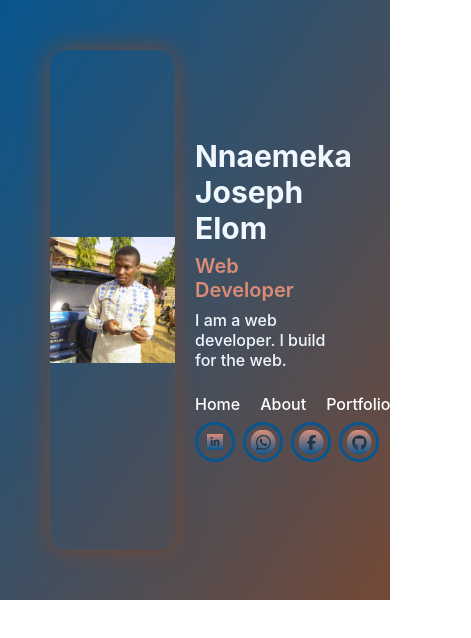
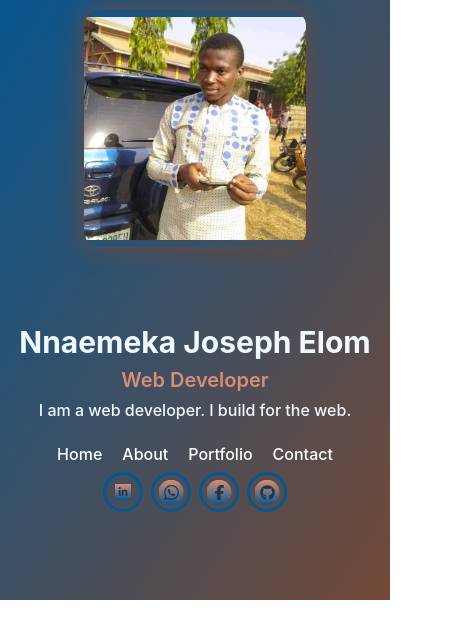
Before and after one commit to nnaemeka-11/myportfolio, a React (Vite) app: page / in a window 390 px wide. Shown: the top 638 px of the page, 471 px wide, since content can reach past the window. Built offline with nearby package versions, Linux system fonts and the light colour scheme.

Commit message:
responsive

```diff
--- a/src/App.tsx
+++ b/src/App.tsx
@@ -1,13 +1,8 @@
-import Home from './pages/Home/Home'
+import AppRouter from "./router/AppRouter";
+
 function App() {
 
-  return (
-    <>
-      <div>
-        <Home />
-      </div>
-    </>
-  )
+  return <AppRouter />;
 }
 
 export default App
--- a/src/components/nav/NavBar.module.css
+++ b/src/components/nav/NavBar.module.css
@@ -11,3 +11,7 @@ li:hover{
     border-bottom: 2px solid #d78a74;
     padding-bottom: 2px;
 }
+a{
+    text-decoration: none;
+    color: unset;
+}
--- a/src/components/nav/NavBar.tsx
+++ b/src/components/nav/NavBar.tsx
@@ -1,13 +1,14 @@
+import { Link } from 'react-router-dom'
 import styles from './NavBar.module.css'
 
 function NavBar() {
   return (
     <div>
         <ul className={styles.NavBar}>
-            <li>Home</li>
-            <li>About</li>
-            <li>Portfolio</li>
-            <li>Contact</li>
+            <li><Link to={"/"}>Home</Link></li>
+            <li><Link to={"/about"}>About</Link></li>
+            <li><Link to={"/portfolio"}>Portfolio</Link></li>
+            <li><Link to={"/contact"}>Contact</Link></li>
         </ul>
     </div>
   )
--- a/src/pages/Home/Home.module.css
+++ b/src/pages/Home/Home.module.css
@@ -87,3 +87,34 @@
     padding: 5px;
     clip-path: circle();
 }
+@media screen and (max-width: 700px) {
+    .Container{
+        flex-direction: column;
+        justify-content: none;
+    }
+    .ProfilePix{
+        width: 60%;
+        margin: auto;
+        height: 400px;
+    }
+    .Content{
+        width: 100%;
+        align-items: center;
+    }
+}
+@media screen and (max-width: 460px){
+    .Container{
+        padding: 10px;
+    }
+}
+@media screen and (max-width: 375px){
+    .Name{
+        font-size: 20px;
+    }
+    .Description{
+        font-size: 16px;
+    }
+    .Details{
+        font-size: 14px;
+    }
+}
--- /dev/null
+++ b/src/router/AppRouter.tsx
@@ -0,0 +1,33 @@
+import { createBrowserRouter, RouterProvider } from "react-router-dom";
+import Home from "../pages/Home/Home";
+
+const router = createBrowserRouter([
+  {
+    path: "/",
+    element: <Home />,
+    // children: [
+    //   {
+    //     index: true,
+    //     element: <Home />,
+    //   },
+    //   {
+    //     path: "volunteer-form",
+    //     element: <VolunteerForm />,
+    //   },
+    //   {
+    //     path: "volunteers",
+    //     element: <Volunteers />,
+    //   },
+    //   {
+    //     path: "whysme",
+    //     element: <WhySME />,
+    //   },
+    // ],
+  },
+]);
+
+const AppRouter = () => {
+  return <RouterProvider router={router} />;
+};
+
+export default AppRouter;
```
